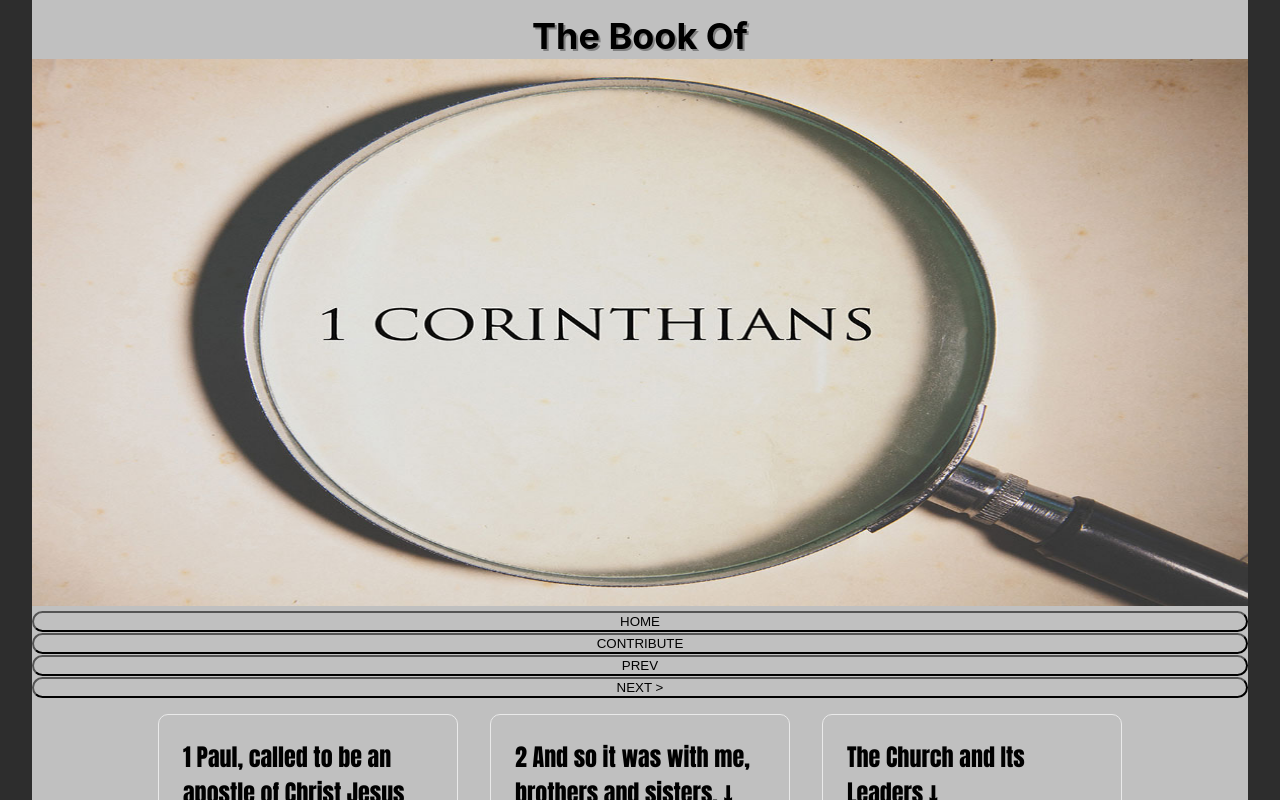
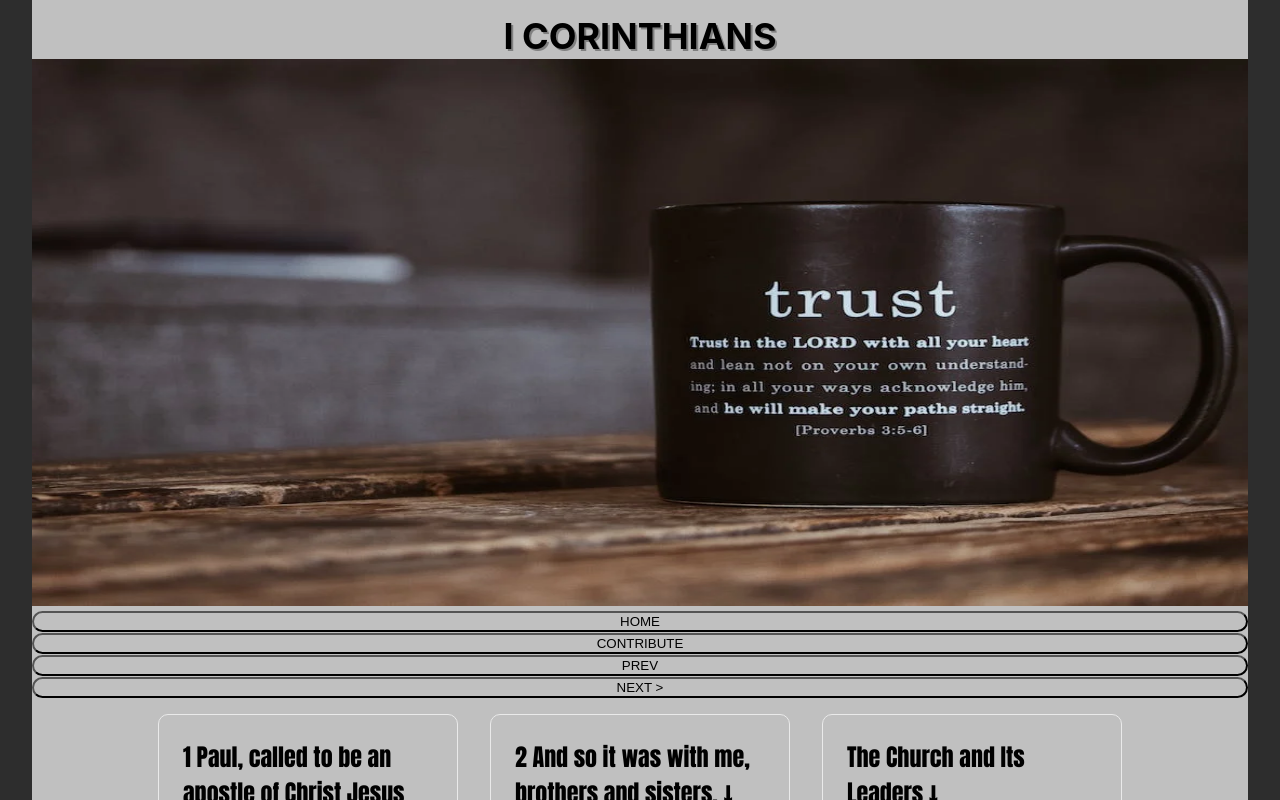
Before and after one commit to jnutt367/first_corinthians, a Next.js app: page / in a window 1280 px wide. Shown: the top 800 px of the page. Built offline with nearby package versions, Linux system fonts and the light colour scheme.

Commit message:
Update index.js
pexels-photo-4200823.webp

```diff
--- a/pages/index.js
+++ b/pages/index.js
@@ -13,11 +13,11 @@ export default function Home() {
 
       <main className={styles.main}>
         <h1 className={styles.title}>
-          The Book Of
+         I CORINTHIANS
         </h1>
          <div className={styles.hero}>
        <Image
-                                src="/1_Corinthians.jpg"
+                                src="/pexels-photo-4200823.webp"
                                 alt="Jesus teaching"
                                 height={900}
                                 width={2000}
```
